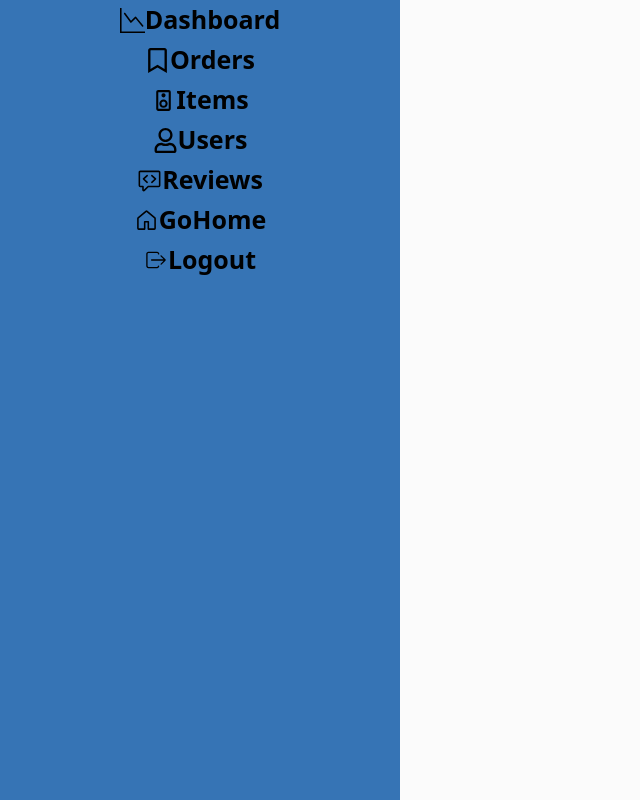
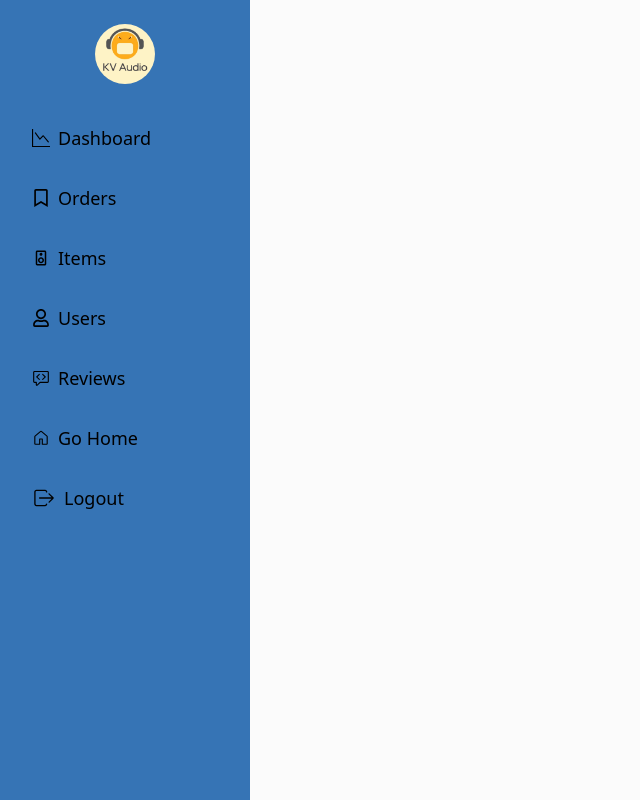
Before and after one commit to HVPasindu/Kv_audio_frontend, a React (Vite) app: page /admin in a window 1280 px wide. Shown: the whole page, without its empty margins (0-640 px from the left). Built offline with nearby package versions, Linux system fonts and the light colour scheme; no server answers; sample sign-in values are in the browser's storage.

Commit message:
logo image update

```diff
--- a/src/page/admin/adminpage.jsx
+++ b/src/page/admin/adminpage.jsx
@@ -1,13 +1,11 @@
 import { MdBluetoothAudio, MdOutlineSpeaker } from "react-icons/md";
 import { BsGraphDown } from "react-icons/bs";
 import { FaRegBookmark, FaRegUser } from "react-icons/fa";
-import { BsSpeaker } from "react-icons/bs";
 import { Link, Route, Routes } from "react-router-dom";
 import AdminItempage from "./adminItempage";
 import Additempage from "./additempage";
 import UpdateItemPage from "./updateItem";
 import AdminUserssPage from "./adminUsersPage";
-
 import AdminOrdersPage from "./adminorderspage";
 import { useEffect, useState } from "react";
 import axios from "axios";
@@ -17,99 +15,143 @@ import { GoCodeReview, GoHome } from "react-icons/go";
 import { IoIosLogIn, IoIosLogOut } from "react-icons/io";
 import MobileNavPaneladmin from "./navpaneladmin";
 
+export default function AdminPage() {
+  const [userValidated, setUserValidated] = useState(false);
+  const [navPanelOpen, setNavPanelOpen] = useState(false);
+  const token = localStorage.getItem("token");
 
-
-export default function Adminpage(){
-  const [userValidated,setUserValidated]=useState(false);
-  const [navPanelOpen,setnavPanelOpen]=useState(false);
-  const token = localStorage.getItem("token")
-  useEffect(()=>{
-    const token = localStorage.getItem("token");
-    if(!token){
-      window.location.href="/login";
+  useEffect(() => {
+    if (!token) {
+      window.location.href = "/login";
     }
-    axios.get(`${import.meta.env.VITE_BACKEND_URL}/api/user/validate`,{
+    axios
+      .get(`${import.meta.env.VITE_BACKEND_URL}/api/user/validate`, {
         headers: {
           Authorization: `Bearer ${token}`,
         },
-    }).then((res)=>{
+      })
+      .then((res) => {
         console.log(res.data);
-      const user=res.data;
-      if(user.role=="admin"){
-        setUserValidated(true)
+        const user = res.data;
+        if (user.role === "admin") {
+          setUserValidated(true);
+        } else {
+          window.location.href = "/";
+        }
+      })
+      .catch((err) => {
+        console.error(err);
+        setUserValidated(false);
+      });
+  }, []);
 
-      }else{
-        window.location.href="/";
-      }
+  return (
+    <div className="h-screen w-full flex">
+      {/* Sidebar */}
+      <div className="w-[250px] h-full bg-accent hidden md:block px-4 py-6">
+        <div className="text-center mb-8">
+          <img src="/kv_logo.png" alt="Logo" className="w-[60px] h-[60px] object-cover bg-amber-100 rounded-full mx-auto" />
+        </div>
+        <nav className="space-y-4">
+          <Link
+            to="/admin/dashboard"
+            className="flex items-center space-x-2 text-black text-lg font-medium hover:bg-yellow-500 rounded-lg px-4 py-2"
+          >
+            <BsGraphDown />
+            <span>Dashboard</span>
+          </Link>
+          <Link
+            to="/admin/orders"
+            className="flex items-center space-x-2 text-black text-lg font-medium hover:bg-yellow-500 rounded-lg px-4 py-2"
+          >
+            <FaRegBookmark />
+            <span>Orders</span>
+          </Link>
+          <Link
+            to="/admin/items"
+            className="flex items-center space-x-2 text-black text-lg font-medium hover:bg-yellow-500 rounded-lg px-4 py-2"
+          >
+            <MdOutlineSpeaker />
+            <span>Items</span>
+          </Link>
+          <Link
+            to="/admin/users"
+            className="flex items-center space-x-2 text-black text-lg font-medium hover:bg-yellow-500 rounded-lg px-4 py-2"
+          >
+            <FaRegUser />
+            <span>Users</span>
+          </Link>
+          <Link
+            to="/admin/reviews"
+            className="flex items-center space-x-2 text-black text-lg font-medium hover:bg-yellow-500 rounded-lg px-4 py-2"
+          >
+            <GoCodeReview />
+            <span>Reviews</span>
+          </Link>
+          <Link
+            to="/"
+            className="flex items-center space-x-2 text-black text-lg font-medium hover:bg-yellow-500 rounded-lg px-4 py-2"
+          >
+            <GoHome />
+            <span>Go Home</span>
+          </Link>
+          {token != null && (
+            <button
+              className="flex items-center space-x-2 text-black text-lg font-medium hover:bg-yellow-500 rounded-lg px-4 py-2 w-full mt-4"
+              onClick={() => {
+                localStorage.removeItem("token");
+                window.location.href = "/login";
+              }}
+            >
+              <IoIosLogOut className="text-2xl" />
+              <span>Logout</span>
+            </button>
+          )}
+          {token == null && (
+            <button
+              className="flex items-center space-x-2 text-white text-lg font-medium hover:bg-primary rounded-lg px-4 py-2 w-full mt-4"
+              onClick={() => {
+                window.location.href = "/login";
+              }}
+            >
+              <IoIosLogIn className="text-2xl" />
+              <span>Login</span>
+            </button>
+          )}
+        </nav>
+      </div>
 
-    }).catch((err)=>{
-      console.error(err);
-      setUserValidated(false)
-    })
+      {/* Mobile Nav */}
+      <div className="w-full h-[70px] shadow-xl flex justify-between items-center relative bg-accent text-white md:hidden">
+        <GiHamburgerMenu
+          className="absolute left-5 text-3xl cursor-pointer"
+          onClick={() => {
+            setNavPanelOpen(true);
+          }}
+        />
+        <img
+          src="/kv_logo.png"
+          alt="Logo"
+          className="w-[60px] h-[60px] object-cover rounded-full mx-auto"
+        />
+      </div>
 
-  },[])
-    return(
-        <div className='h-screen w-full flex'>
-        <div className='w-[400px] h-full bg-accent hidden  md:block'>
-          <Link to="/admin/dashboard" className='w-full h-[40px] text-[25px] font-bold flex justify-center items-center'>
-            <BsGraphDown/>
-            Dashboard
-          </Link>
-          <Link to="/admin/orders" className='w-full h-[40px] text-[25px] font-bold flex justify-center items-center'>
-            <FaRegBookmark/>
-            Orders
-          </Link>
-           <Link to="/admin/items" className='w-full h-[40px] text-[25px] font-bold flex justify-center items-center'>
-            <MdOutlineSpeaker/>
-            Items
-          </Link>
-           <Link to="/admin/users" className='w-full h-[40px] text-[25px] font-bold flex justify-center items-center'>
-            <FaRegUser/>
-            Users
-          </Link>
-           <Link to="/admin/reviews" className='w-full h-[40px] text-[25px] font-bold flex justify-center items-center'>
-            <GoCodeReview/>
-            Reviews
-          </Link>
-           <Link to="/" className='w-full h-[40px] text-[25px] font-bold flex justify-center items-center'>
-            <GoHome/>
-            GoHome
-          </Link>
-          {token!=null && <button  className='w-full h-[40px] text-[25px] font-bold flex justify-center items-center' onClick={()=>{
-                        localStorage.removeItem("token")
-                         window.location.href = "/login"
-                    }}>
-                        <IoIosLogOut className="text-2xl" />
-                        Logout
-                </button>}
-          {token==null && <button className='w-full h-[40px] text-[25px] font-bold flex justify-center items-center' onClick={()=>{
+      {/* Mobile Navigation Panel */}
+      <MobileNavPaneladmin isOpen={navPanelOpen} setOpen={setNavPanelOpen} />
 
-                         window.location.href = "/login"
-                    }}>
-                        <IoIosLogIn className="text-2xl" />
-                        Login
-                </button>}
-
-        </div>
-        <div className="w-full h-[70px] shadow-xl flex justify-center items-center relative bg-accent text-white md:hidden "  >
-          <img src="/kv_logo.png" alt="logo" className="w-[60px] h-[60px] object-cover border-[3px] bg-amber-100 items-center absolute left-1 rounded-full"/>
-
-        <GiHamburgerMenu className="absolute right-5 text-[24px] md:hidden " onClick={()=>{
-                              setnavPanelOpen(true)
-                          }}/>
-        </div >
-         <MobileNavPaneladmin isOpen={navPanelOpen} setOpen={setnavPanelOpen}/>
-        <div className='w-[calc(100vw-400px)] bg-primary'>
-          {userValidated &&  <Routes path="/*" >
-                <Route path="/orders" element={<AdminOrdersPage/>}/>
-                <Route path="/users" element={<AdminUserssPage/>}/>
-                <Route path="/items" element={<AdminItempage/>}/>
-                <Route path="/item/add" element={<Additempage/>}/>
-                <Route path="/item/edit" element={<UpdateItemPage/>}/>
-                <Route path="/reviews" element={<ReviwConroller/>}/>
-            </Routes>}
-
+      {/* Main Content */}
+      <div className="w-[calc(100vw-250px)] bg-primary p-6">
+        {userValidated && (
+          <Routes>
+            <Route path="/orders" element={<AdminOrdersPage />} />
+            <Route path="/users" element={<AdminUserssPage />} />
+            <Route path="/items" element={<AdminItempage />} />
+            <Route path="/item/add" element={<Additempage />} />
+            <Route path="/item/edit" element={<UpdateItemPage />} />
+            <Route path="/reviews" element={<ReviwConroller />} />
+          </Routes>
+        )}
       </div>
     </div>
-    )
+  );
 }
--- a/src/page/login/login.jsx
+++ b/src/page/login/login.jsx
@@ -77,7 +77,7 @@ export default function LoginPage() {
         <img
           src="/kv_logo.png"
           alt="logo"
-          className="w-[150px] h-[150px] object-cover mb-6"
+          className=" object-cover mb-6 bg-amber-100  rounded-full mx-auto w-[80px] h-[80px] border-[3px]"
         />
         <h2 className="text-2xl text-white font-semibold mb-6">Login to Your Account</h2>
 
--- a/src/page/register/register.jsx
+++ b/src/page/register/register.jsx
@@ -39,7 +39,7 @@ export default function RegisterPage() {
         <img
           src="/kv_logo.png"
           alt="logo"
-          className="w-[150px] h-[150px] object-cover"
+          className=" object-cover mb-6 bg-amber-100  rounded-full mx-auto w-[80px] h-[80px] border-[3px]"
         />
 
         <input
@@ -83,6 +83,13 @@ export default function RegisterPage() {
         <button className="w-[300px] h-[45px] text-xl text-white rounded-lg bg-[#efac38] mt-6" onClick={handleOnSubmit}>
           Register
         </button>
+
+        <button
+          className="mt-4 text-white bg-blue-600 hover:bg-blue-700 w-[300px] h-[45px] rounded-lg"
+          onClick={() => navigate("/login")}
+        >
+          Go to Login Page
+        </button>
       </div>
     </div>
   );
```
Lines whose indentation alone changed are shown as unchanged.
